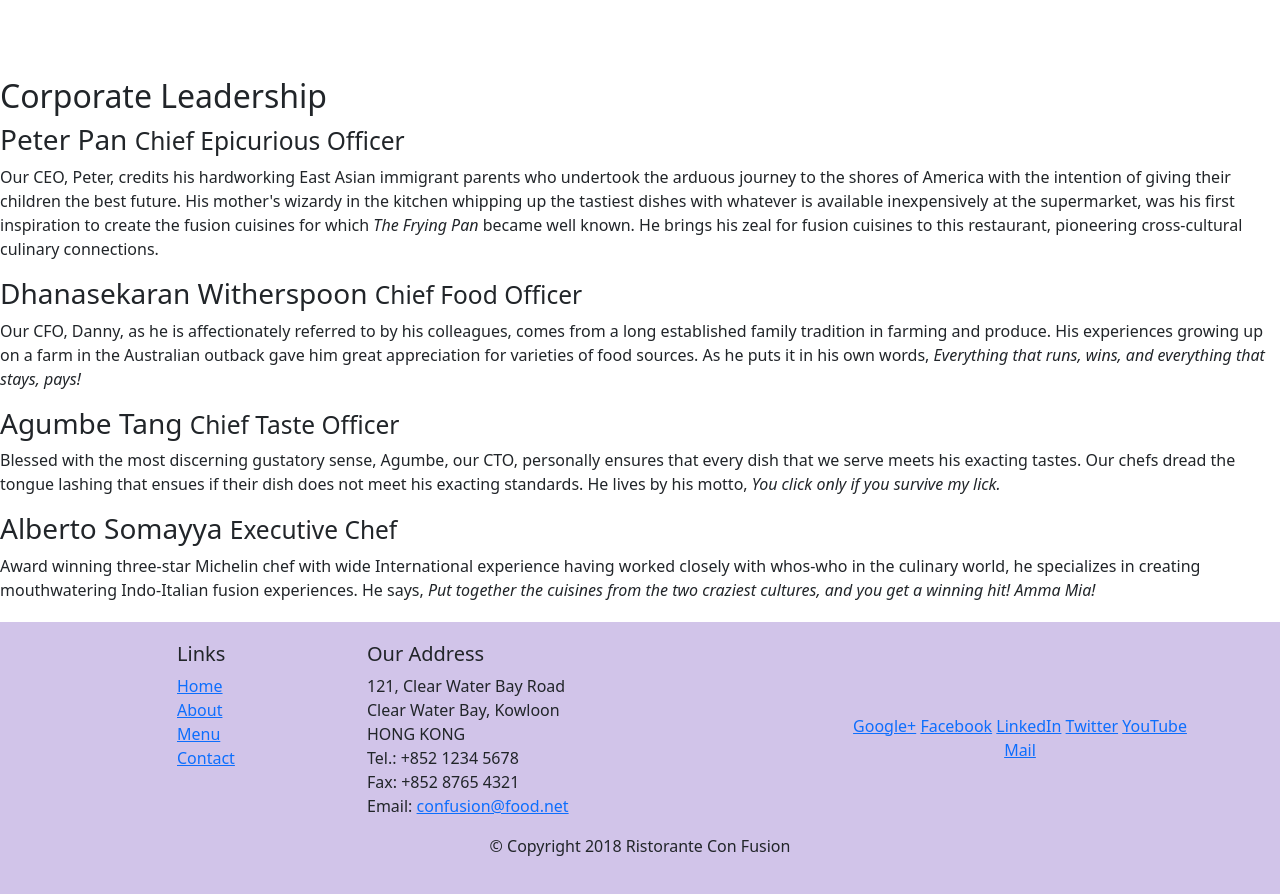
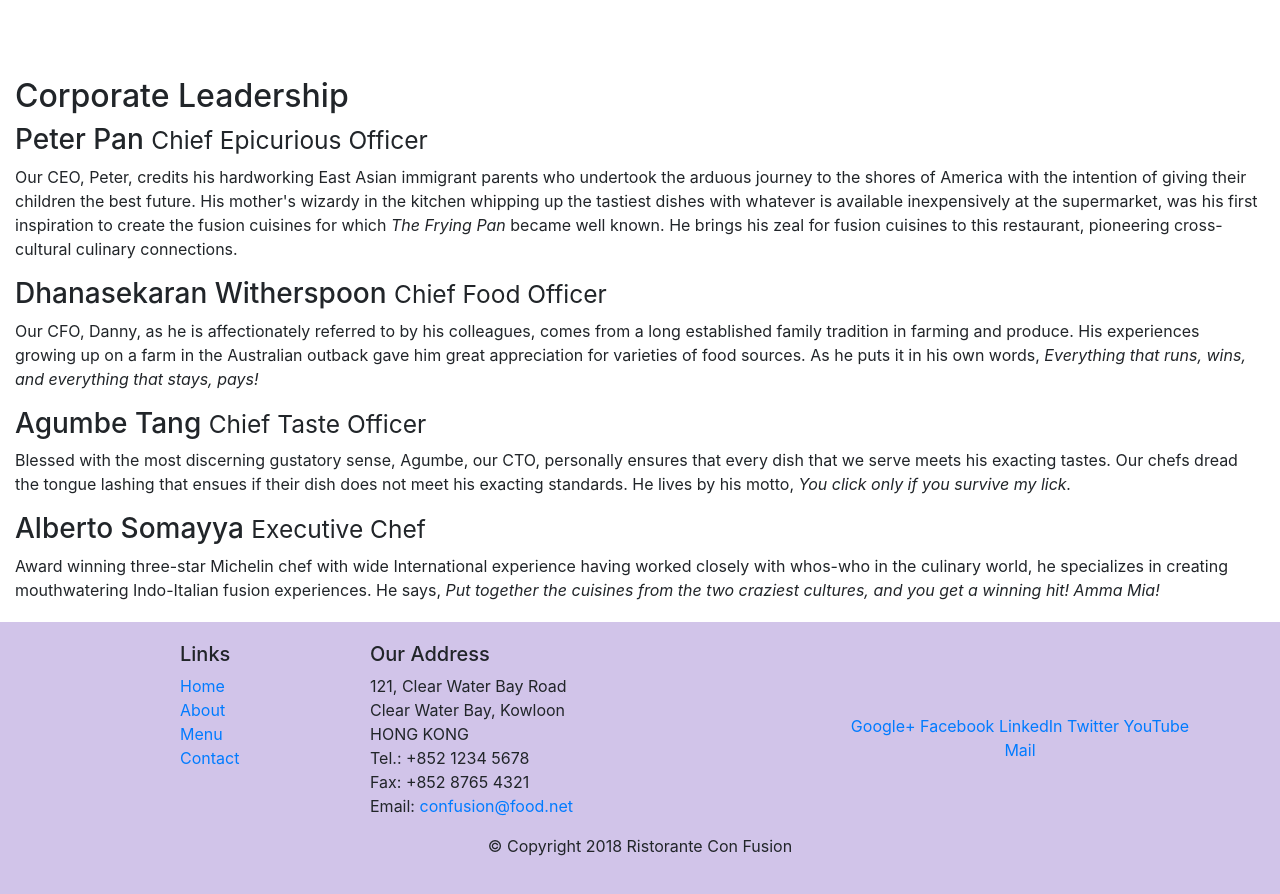
Before and after one commit to hamadhassan/Front-End-Web-UI-Frameworks-and-Tools, a website: page assignment1.html in a window 1280 px wide. Shown: the part 672-1566 px from the top of the page. Drawn offline with nearby package versions, Linux system fonts and the light colour scheme.

Commit message:
add bootstrap bundles

```diff
--- a/assignment1.html
+++ b/assignment1.html
@@ -6,6 +6,7 @@
     <meta name="viewport" content="width=device-width, initial-scale=1, shrink-to-fit=no">
       <!-- Bootstrap CSS -->
       <link rel="stylesheet" href="node_modules/bootstrap/dist/css/bootstrap.min.css">
+      <link rel="stylesheet" href="https://cdn.jsdelivr.net/npm/bootstrap@4.6.2/dist/css/bootstrap.min.css" integrity="sha384-xOolHFLEh07PJGoPkLv1IbcEPTNtaed2xpHsD9ESMhqIYd0nLMwNLD69Npy4HI+N" crossorigin="anonymous">
       <link rel="stylesheet" href="css/assignment1.css">
       <title>Ristorante Con Fusion: About Us</title>
 </head>
@@ -105,6 +106,8 @@
         <script src="node_modules/jquery/dist/jquery.slim.min.js"></script>
         <script src="node_modules/popper.js/dist/umd/popper.min.js"></script>
         <script src="node_modules/bootstrap/dist/js/bootstrap.min.js"></script>
+        <script src="https://cdn.jsdelivr.net/npm/jquery@3.5.1/dist/jquery.slim.min.js" integrity="sha384-DfXdz2htPH0lsSSs5nCTpuj/zy4C+OGpamoFVy38MVBnE+IbbVYUew+OrCXaRkfj" crossorigin="anonymous"></script>
+<script src="https://cdn.jsdelivr.net/npm/bootstrap@4.6.2/dist/js/bootstrap.bundle.min.js" integrity="sha384-Fy6S3B9q64WdZWQUiU+q4/2Lc9npb8tCaSX9FK7E8HnRr0Jz8D6OP9dO5Vg3Q9ct" crossorigin="anonymous"></script>
 </body>
 
 </html>
```
Also changed, not shown: index.html (+3 -0 lines).
